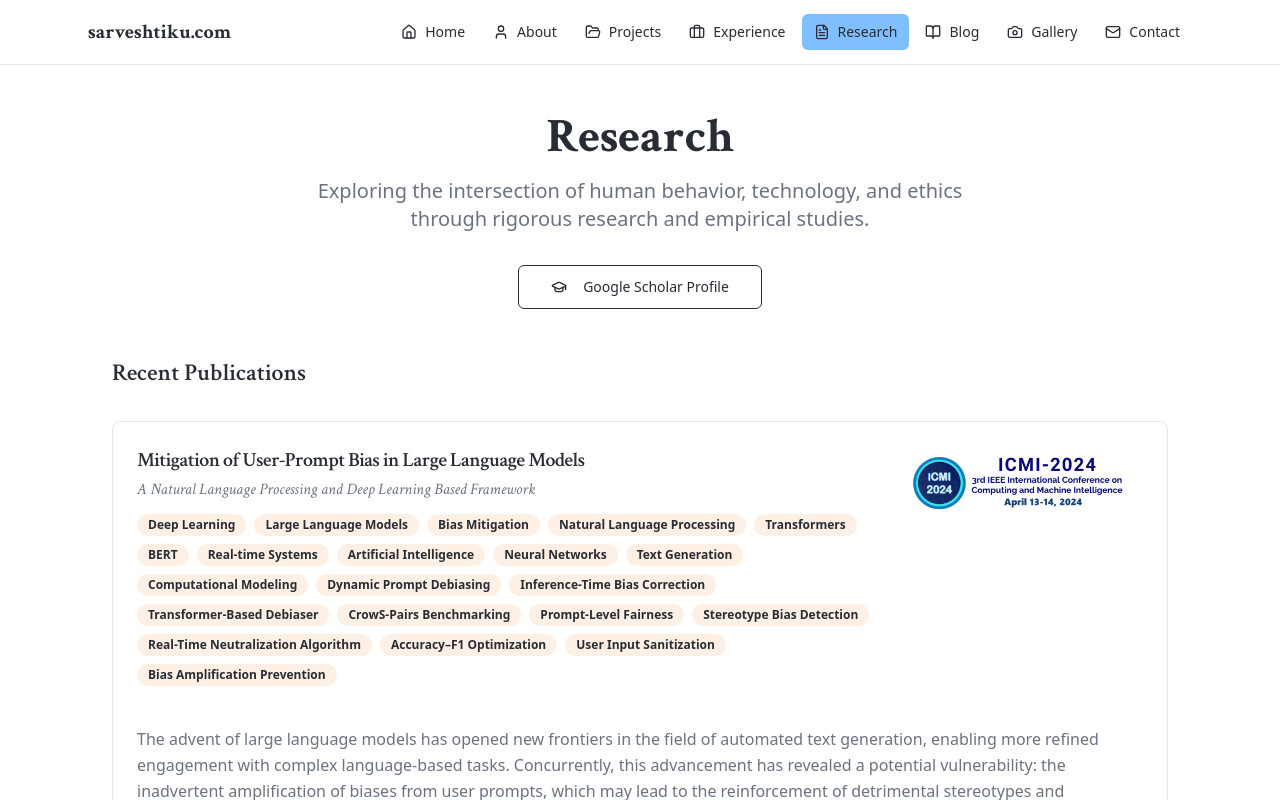
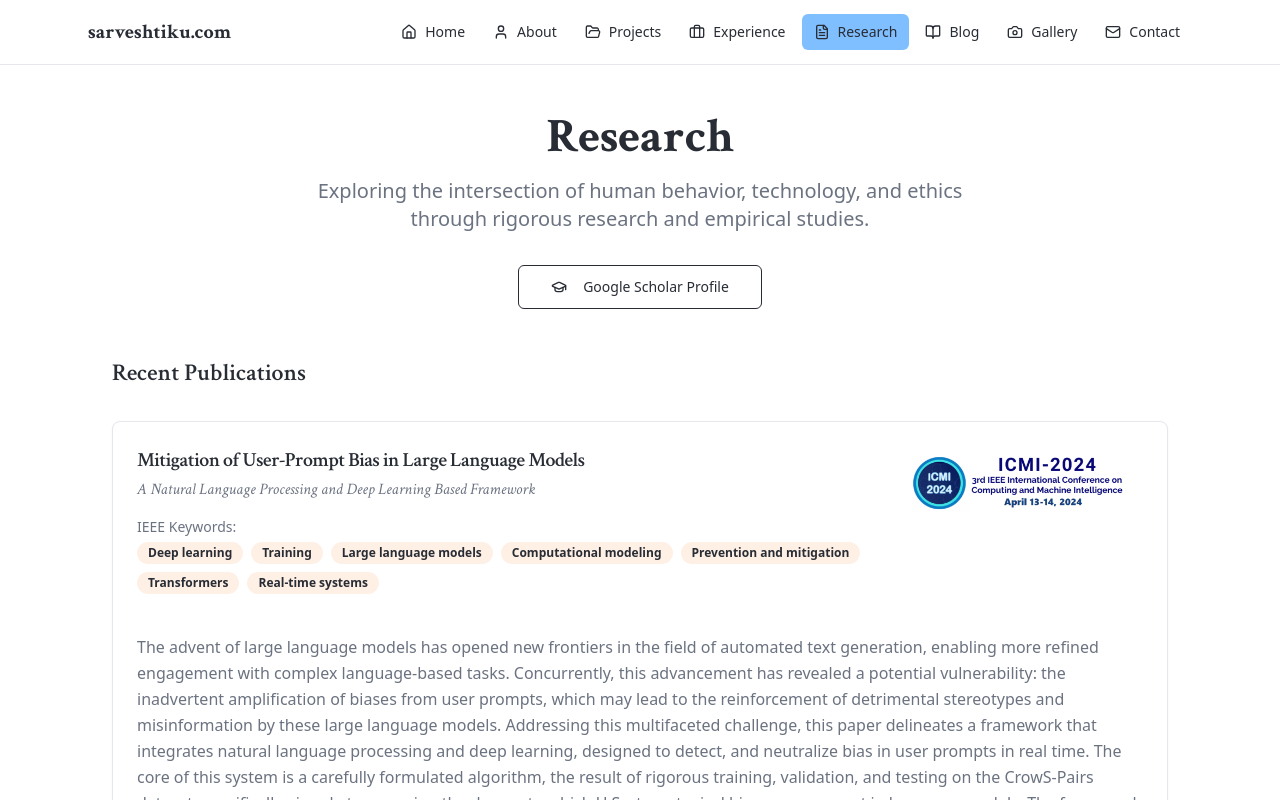
Before and after one commit to sarveshtiku/Personal-Portfolio-2025, a React (Vite) app: page /research in a window 1280 px wide. Shown: the top 800 px of the page. Built offline with nearby package versions, Linux system fonts and the light colour scheme.

Commit message:
Refactor tags
Remove existing tags and add new ones, formatted as "IEEE Keywords:".

```diff
--- a/src/pages/Research.tsx
+++ b/src/pages/Research.tsx
@@ -13,7 +13,7 @@ export default function Research() {
       date: "2024-04-13",
       status: "Published",
       type: "Conference Paper",
-      tags: ["Deep Learning", "Large Language Models", "Bias Mitigation", "Natural Language Processing", "Transformers", "BERT", "Real-time Systems", "Artificial Intelligence", "Neural Networks", "Text Generation", "Computational Modeling", "Dynamic Prompt Debiasing", "Inference-Time Bias Correction", "Transformer-Based Debiaser", "CrowS-Pairs Benchmarking", "Prompt-Level Fairness", "Stereotype Bias Detection", "Real-Time Neutralization Algorithm", "Accuracy–F1 Optimization", "User Input Sanitization", "Bias Amplification Prevention"],
+      tags: ["Deep learning", "Training", "Large language models", "Computational modeling", "Prevention and mitigation", "Transformers", "Real-time systems"],
       link: "https://ieeexplore.ieee.org/abstract/document/10585628"
     },
     {
@@ -69,14 +69,17 @@ export default function Research() {
                         </p>
                       )}
 
-                      {/* Tags below title */}
+                      {/* IEEE Keywords below title */}
                       {paper.tags && (
-                        <div className="flex flex-wrap gap-2 pt-3">
-                          {paper.tags.map((tag, tagIndex) => (
-                            <Badge key={tagIndex} variant="secondary" className="text-xs">
-                              {tag}
-                            </Badge>
-                          ))}
+                        <div className="pt-3">
+                          <span className="text-sm font-medium text-muted-foreground">IEEE Keywords: </span>
+                          <div className="flex flex-wrap gap-2 mt-1">
+                            {paper.tags.map((tag, tagIndex) => (
+                              <Badge key={tagIndex} variant="secondary" className="text-xs">
+                                {tag}
+                              </Badge>
+                            ))}
+                          </div>
                         </div>
                       )}
                     </div>
```
